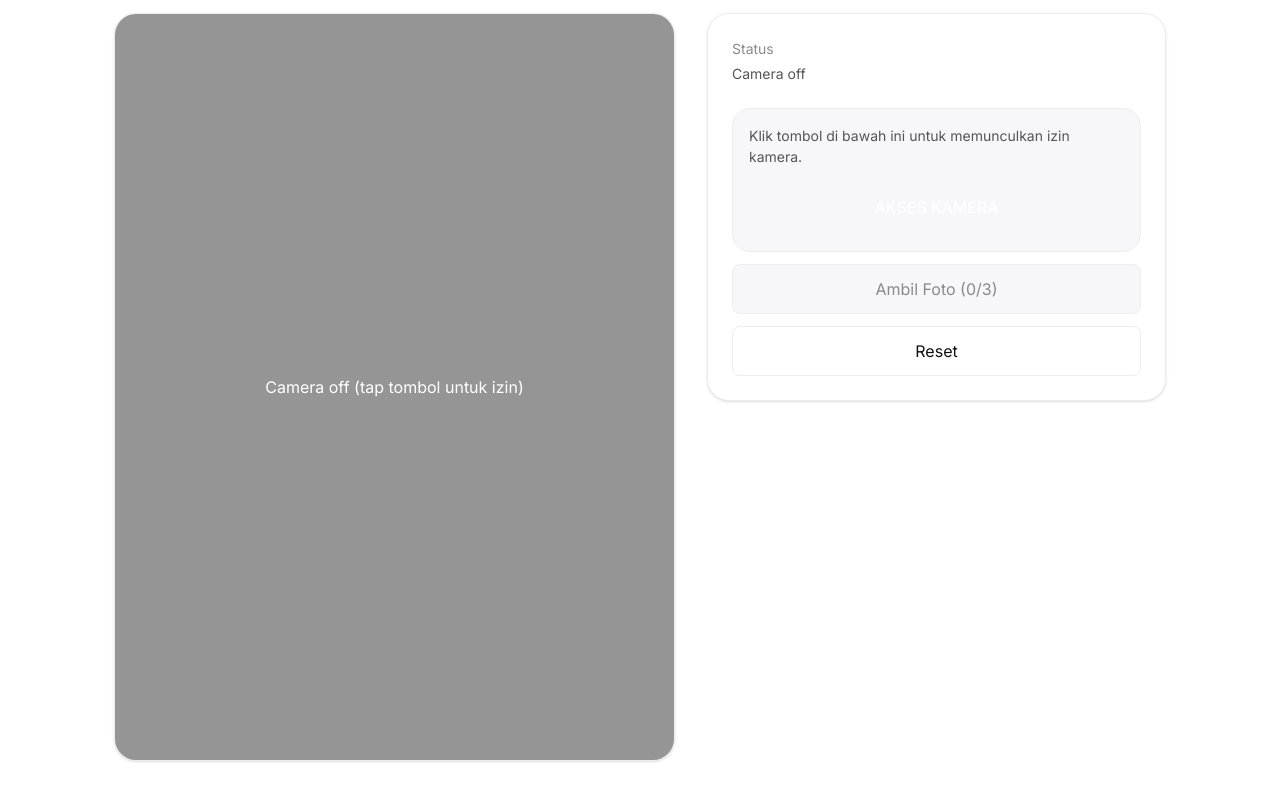
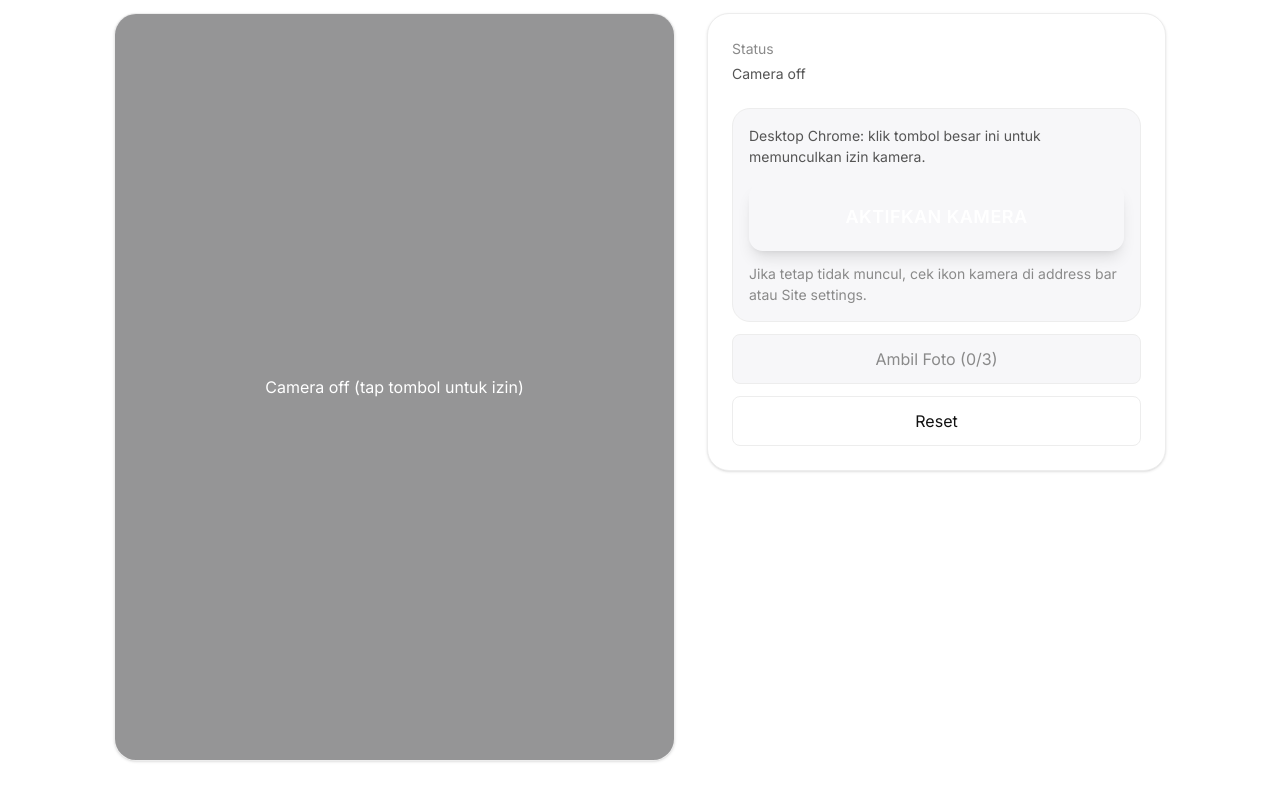
Before and after one commit to ReyyyGITHUB/happy16kiran, a React (Vite) app: page / in a window 1280 px wide. Shown: the part 3980-4781 px from the top of the page. Built offline with nearby package versions, Linux system fonts and the light colour scheme.

Commit message:
add camera and button

```diff
--- a/src/components/photobooth/Photobooth.jsx
+++ b/src/components/photobooth/Photobooth.jsx
@@ -127,15 +127,18 @@ export default function Photobooth() {
                 {permission !== "granted" && (
                   <div className="rounded-2xl border border-subtle bg-bgSurface p-4">
                     <p className="text-caption text-textSecondary">
-                      Klik tombol di bawah ini untuk memunculkan izin kamera.
+                      Desktop Chrome: klik tombol besar ini untuk memunculkan izin kamera.
                     </p>
                     <button
                       type="button"
                       onClick={requestCamera}
-                      className="mt-3 w-full rounded-lg bg-textDark px-4 py-4 text-base font-semibold text-white"
+                      className="mt-4 w-full rounded-xl bg-textDark px-6 py-5 text-lg font-bold uppercase tracking-wide text-white shadow-lg"
                     >
-                      AKSES KAMERA
+                      AKTIFKAN KAMERA
                     </button>
+                    <p className="mt-3 text-caption text-textMuted">
+                      Jika tetap tidak muncul, cek ikon kamera di address bar atau Site settings.
+                    </p>
                   </div>
                 )}
                 <button
```
